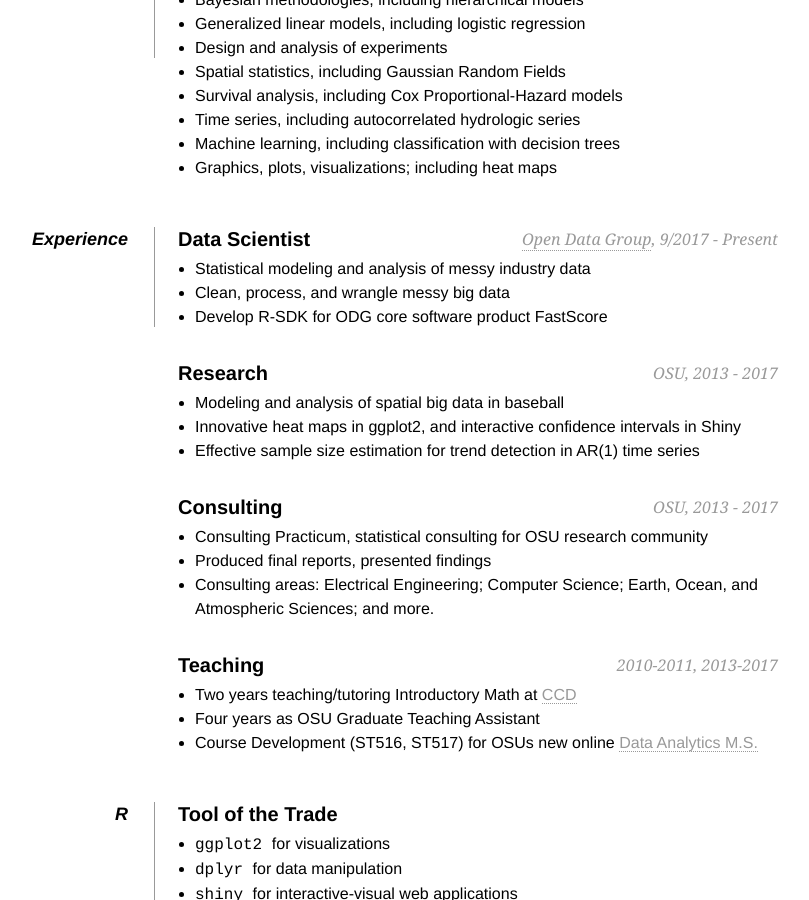
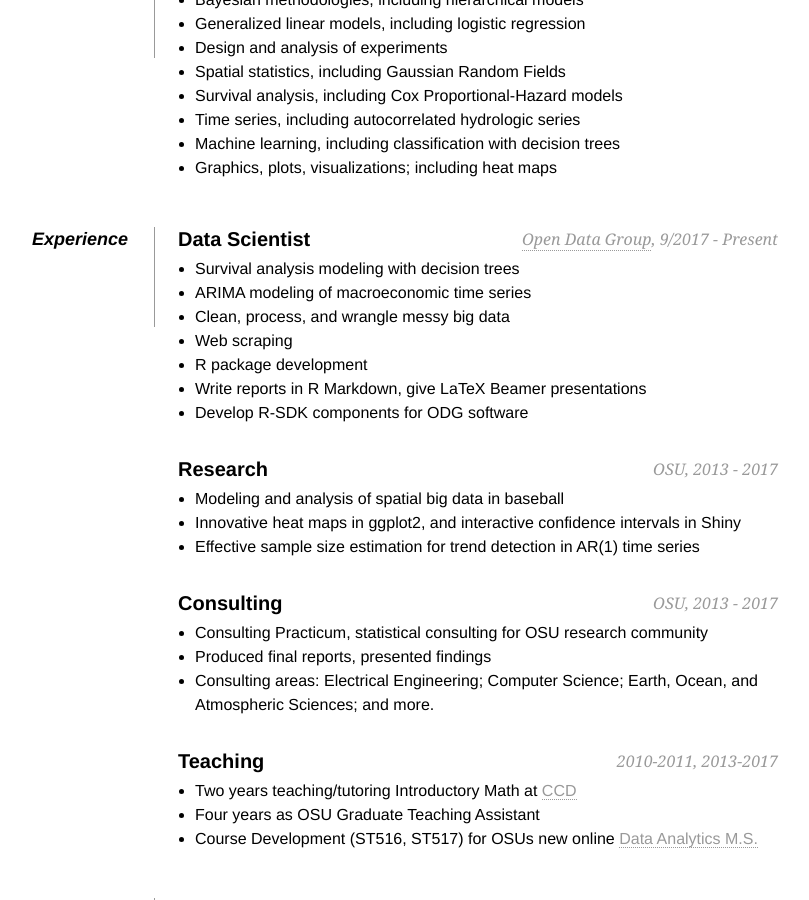
Before and after one commit to cwcomiskey/cwcomiskey.github.io, a Jekyll site: the page index.html, which Jekyll copies as it is, in a window 1280 px wide and 900 px high, scrolled down 579 px. Shown: the whole window, without its empty margins (262-1071 px from the left). Built offline with Jekyll 4.4.1, drawn with Linux system fonts in a browser that asks for light colours.

Commit message:
Improve ODG job responsibilities

```diff
--- a/index.html
+++ b/index.html
@@ -111,9 +111,14 @@
 		<h2> Data Scientist <span> <a href="https://www.opendatagroup.com/">Open Data Group</a>,
 			9/2017 - Present </span></h2>
                 <ul>
-                    <li> Statistical modeling and analysis of messy industry data </li>
-                    <li> Clean, process, and wrangle messy big data</li>
-                    <li> Develop R-SDK for ODG core software product FastScore </li>
+			<li> Survival analysis modeling with decision trees </li>
+			<li> ARIMA modeling of macroeconomic time series </li>
+                    	<li> Clean, process, and wrangle messy big data </li>
+			<li> Web scraping </li>
+                    	<li> R package development </li>
+			<li> Write reports in R Markdown, give LaTeX Beamer presentations </li>
+			<li> Develop R-SDK components for ODG software
+
                 </ul>
 
                 <h2>Research <span> OSU, 2013 - 2017 </span></h2>
```
